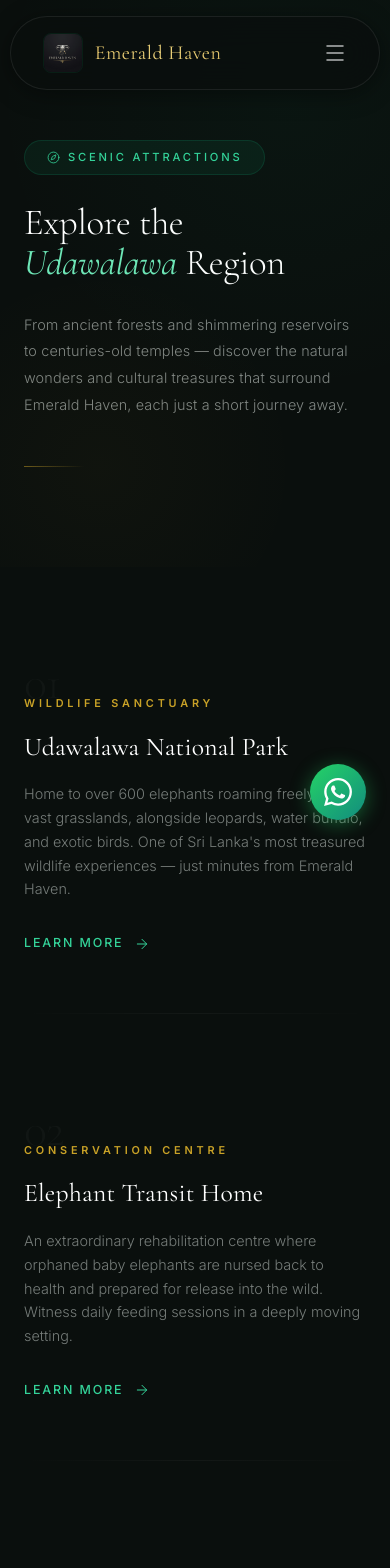
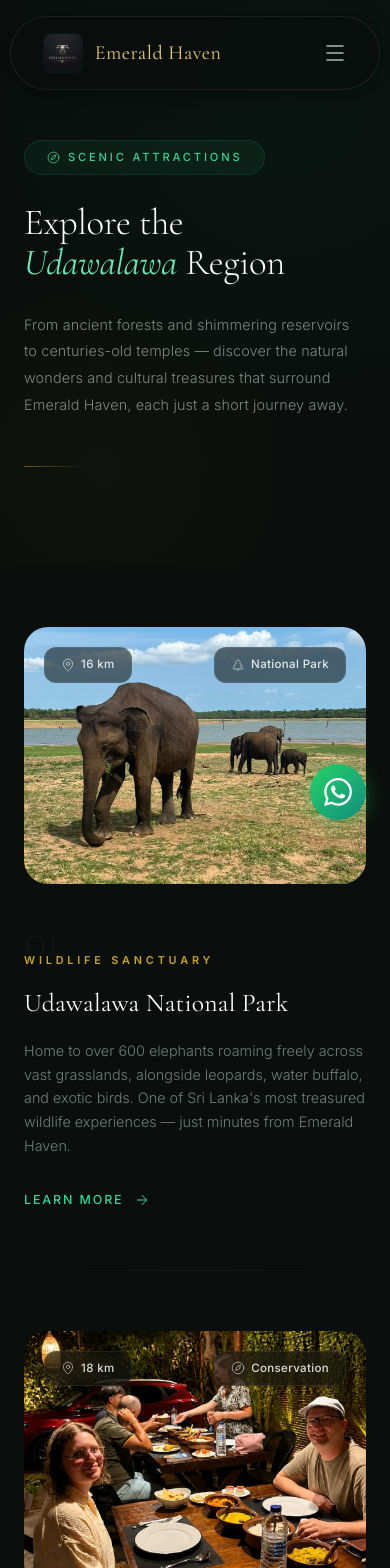
Before and after one commit to Sacheera127/EMERALD-HAVEN, a Next.js app: page /attractions in a window 390 px wide. Shown: the top 1568 px of the page. Built offline with nearby package versions, Linux system fonts and the light colour scheme.

Commit message:
mobileoptimisation

```diff
--- a/app/globals.css
+++ b/app/globals.css
@@ -719,6 +719,15 @@ body {
   .attr-img-col {
     flex: 0 0 100%;
     max-width: 100%;
+    width: 100%;
+    display: block;
+  }
+
+  .attr-img-wrap {
+    width: 100%;
+    border-radius: 24px;
+    aspect-ratio: 4 / 3;
+    display: block;
   }
 
   .attr-text-col {
```
